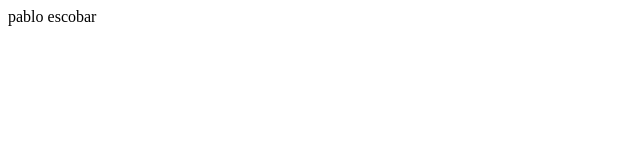
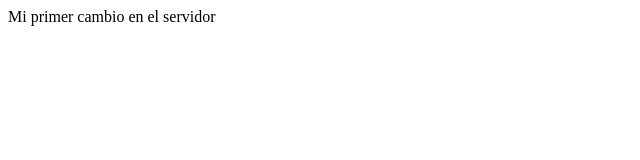
Before and after one commit to alcoceroftoday/pruebaclase1, a plain HTML site: page index.html in a window 1280 px wide. Shown: the whole page, without its empty margins (0-640 px from the left). Drawn offline with Linux system fonts and the light colour scheme.

Commit message:
primera prueba de cambio en el servidor

```diff
--- a/index.html
+++ b/index.html
@@ -6,6 +6,6 @@
     <title>Document</title>
 </head>
 <body>
-    pablo escobar
+    Mi primer cambio en el servidor
 </body>
 </html>
```
